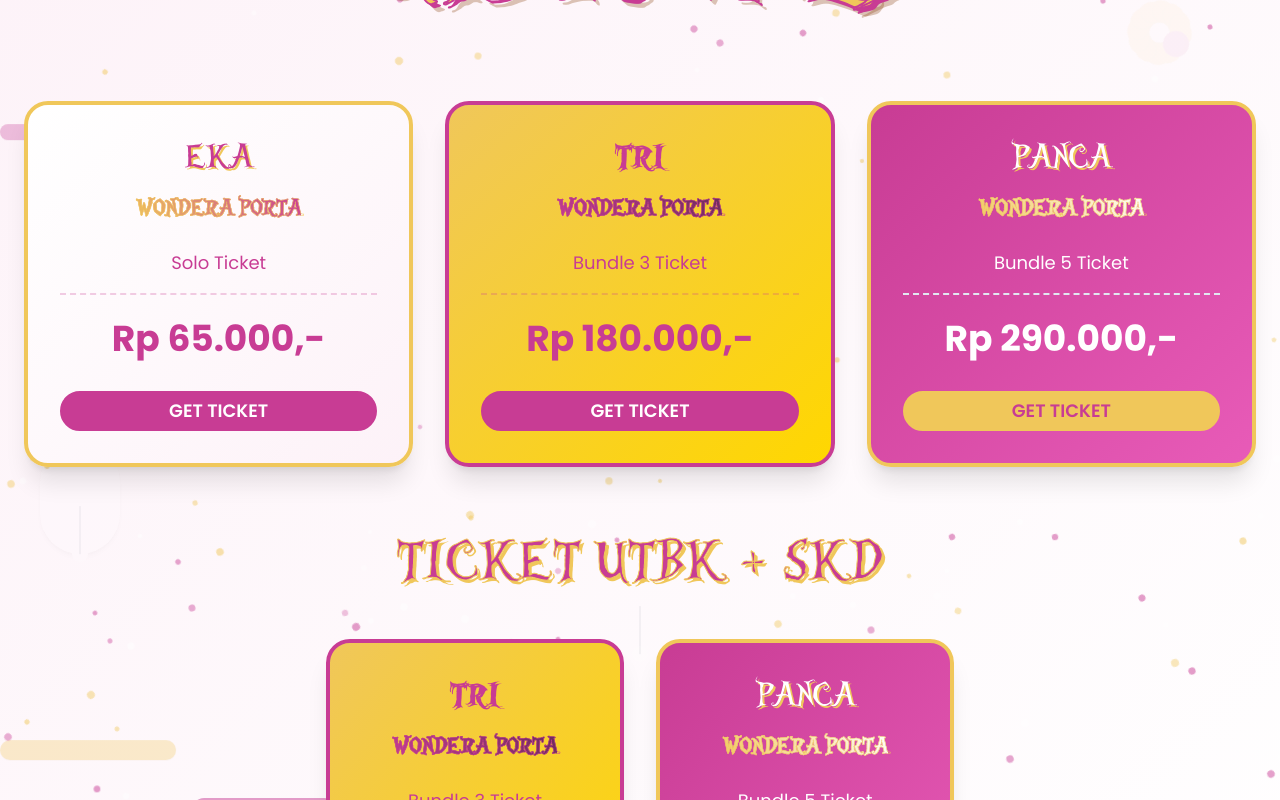
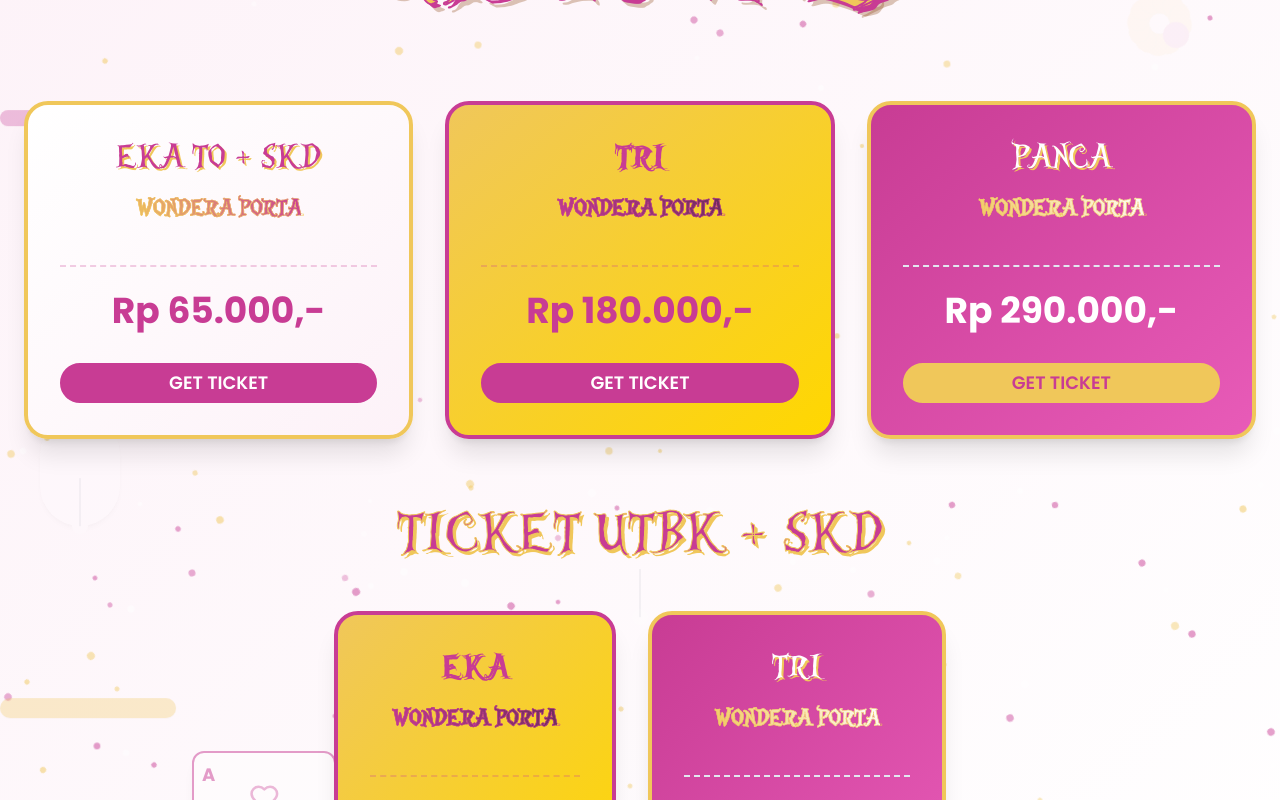
Before and after one commit to KapalaBintang/Sriwijaya-Besanjo-2026, a Next.js app: page / in a window 1280 px wide. Shown: the part 4040-4840 px from the top of the page. Built offline with nearby package versions, Linux system fonts and the light colour scheme.

Commit message:
Update ticketing-section.tsx

```diff
--- a/components/ticketing-section.tsx
+++ b/components/ticketing-section.tsx
@@ -209,8 +209,8 @@ export default function TicketingSection() {
         <div className="grid grid-cols-1 md:grid-cols-3 gap-8 max-w-6x1 mx-auto">
           {/* EKA Card */}
           <TicketCard
-            title="EKA"
-            type="Solo Ticket"
+            title="EKA TO + SKD"
+            type=""
             price="Rp 65.000,-"
             cardBgGradient="linear-gradient(to bottom right, #FFFFFF, #FDF2F8)" // White to very light pink
             textColor="#C83C94"
@@ -218,13 +218,13 @@ export default function TicketingSection() {
             borderColor="#F0C75A"
             buttonBg="#C83C94"
             buttonText="white"
-            linkTo="https://docs.google.com/forms/d/1aR4QJ_ZB1hGPhJ4MXVprjx0PjxpcPn2FpJxkE-Gm_Fs/edit?usp=drivesdk"
+            linkTo="https://docs.google.com/forms/d/1kUBacasUV5IzY7qkIPAbH3T9nxsP3wQxEf6IPo7AOdI/edit"
           />
           {/* TRI Card (Highlighted) */}
 
           <TicketCard
             title="TRI"
-            type="Bundle 3 Ticket"
+            type=""
             price="Rp 180.000,-"
             cardBgGradient="linear-gradient(to bottom right, #F0C75A, #FFD700)" // Gold to slightly darker gold
             textColor="#C83C94"
@@ -237,7 +237,7 @@ export default function TicketingSection() {
           {/* PANCA Card */}
           <TicketCard
             title="PANCA"
-            type="Bundle 5 Ticket"
+            type=""
             price="Rp 290.000,-"
             cardBgGradient="linear-gradient(to bottom right, #C83C94, #E85BB8)" // Pink to lighter pink
             textColor="white"
@@ -265,9 +265,9 @@ export default function TicketingSection() {
           <div className="flex justify-center items-center flex-wrap gap-8 max-w-6xl mx-auto">
             {/* TRI UTBK + SKD */}
             <TicketCard
-              title="TRI"
-              type="Bundle 3 Ticket"
-              price="Rp 195.000,-"
+              title="EKA"
+              type=""
+              price="Rp 70.000,-"
               cardBgGradient="linear-gradient(to bottom right, #F0C75A, #FFD700)"
               textColor="#C83C94"
               prakasaGradientColors="linear-gradient(45deg, #C83C94, #6B2C5A)"
@@ -278,9 +278,9 @@ export default function TicketingSection() {
             />
             {/* PANCA UTBK + SKD */}
             <TicketCard
-              title="PANCA"
-              type="Bundle 5 Ticket"
-              price="Rp 315.000,-"
+              title="TRI"
+              type=""
+              price="Rp 195.000,-"
               cardBgGradient="linear-gradient(to bottom right, #C83C94, #E85BB8)"
               textColor="white"
               prakasaGradientColors="linear-gradient(45deg, #F0C75A, #FFFFFF)"
```
